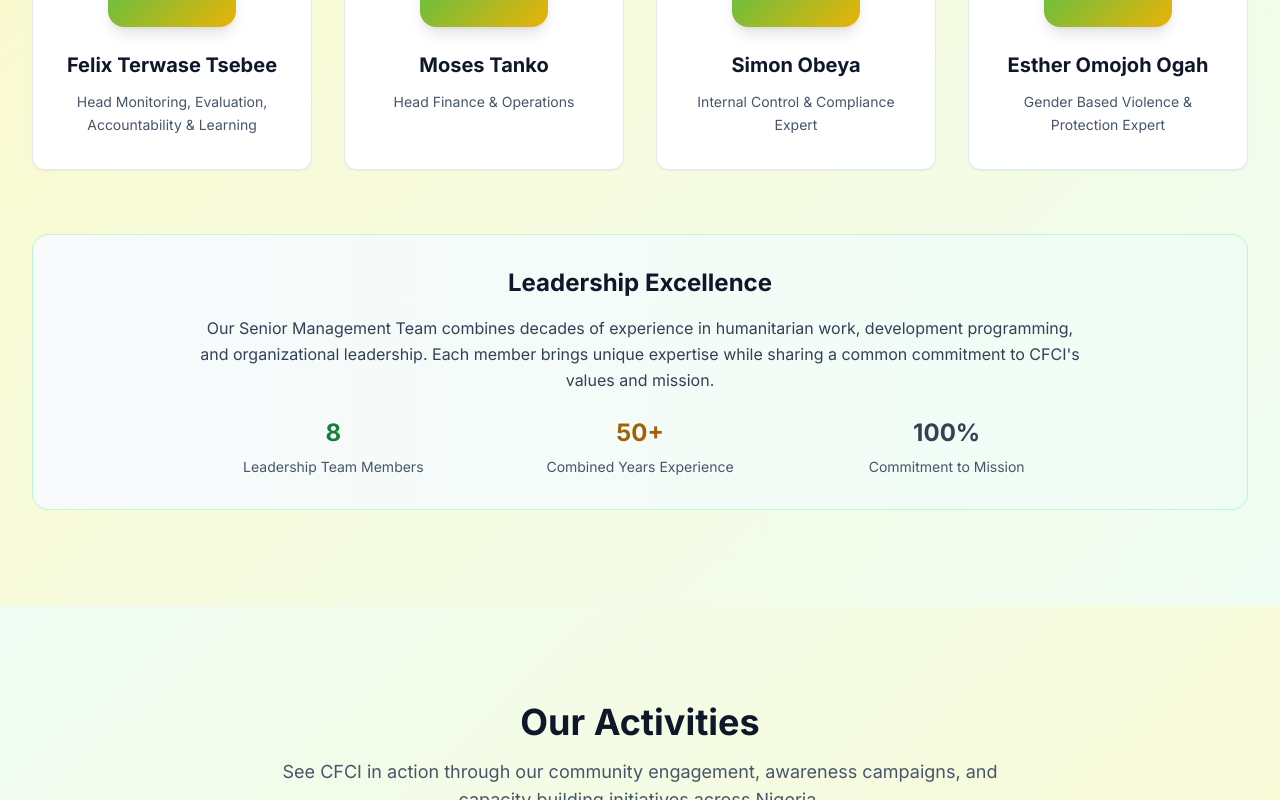
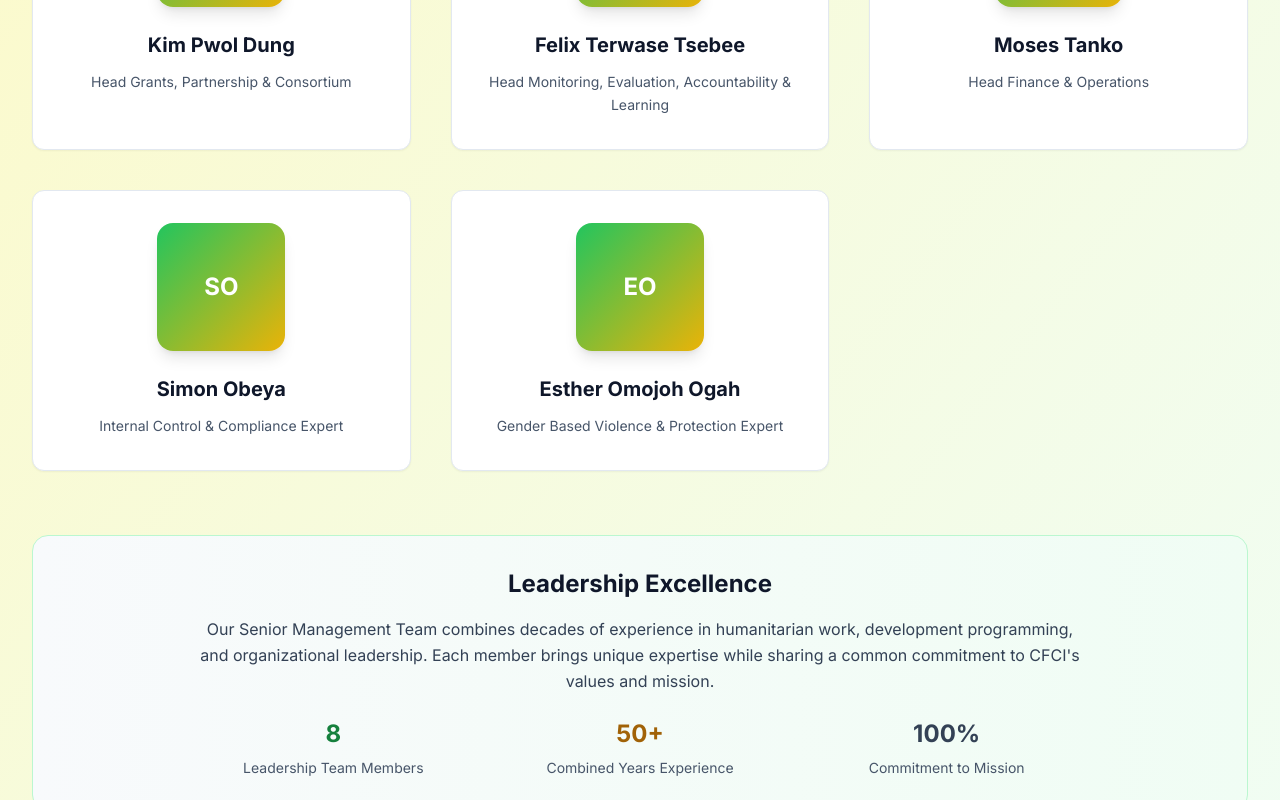
Before and after one commit to Agyobarty1/Care-First-Community-Initiative-repository-, a React (Vite) app: page / in a window 1280 px wide. Shown: the part 5542-6342 px from the top of the page. Built offline with nearby package versions, Linux system fonts and the light colour scheme.

Commit message:
Modeified SMT.tsx

```diff
--- a/src/components/SMT.tsx
+++ b/src/components/SMT.tsx
@@ -1,84 +1,3 @@
-// import React from 'react';
-// import { teamMembers } from '@/data/constants';
-
-// const SMT: React.FC = () => {
-//   return (
-//     <section id="smt" className="section-padding bg-gradient-to-br from-secondary-100 to-primary-50">
-//       <div className="container-custom">
-//         <div className="text-center mb-16">
-//           <h1 className="text-3xl md:text-4xl font-bold text-brand-900 mb-4">
-//             Senior Management Team
-//           </h1>
-//           <p className="text-lg text-brand-600 max-w-3xl mx-auto">
-//             Our leadership team brings together diverse expertise and unwavering commitment
-//             to drive CFCI's mission forward.
-//           </p>
-//         </div>
-
-//         <div className="grid sm:grid-cols-2 lg:grid-cols-3 xl:grid-cols-4 gap-8">
-//           {teamMembers.map((member, index) => (
-//             <div
-//               key={member.id}
-//               className="card p-8 text-center group hover:shadow-lg transition-all duration-300 hover:-translate-y-1 animate-fade-in"
-//               style={{ animationDelay: `${index * 0.1}s` }}
-//             >
-//               {/* Photo Placeholder */}
-//               <div className="w-32 h-32 bg-gradient-to-br from-primary-500 to-secondary-500
-//               rounded-2xl flex items-center justify-center text-white text-2xl font-bold
-//               mx-auto mb-6 group-hover:scale-105 transition-transform duration-300 shadow-lg">
-//                 {member.initials}
-//               </div>
-
-//               {/* Name */}
-//               <h3 className="text-xl font-bold text-brand-900 mb-3 group-hover:text-primary-700 transition-colors">
-//                 {member.name}
-//               </h3>
-
-//               {/* Position */}
-//               <p className="text-brand-600 text-sm leading-relaxed">
-//                 {member.position}
-//               </p>
-//             </div>
-//           ))}
-//         </div>
-
-//         {/* Leadership Statement */}
-//         <div className="mt-16 bg-gradient-to-r from-brand-50 to-primary-50 rounded-2xl p-8 border border-primary-200">
-//           <div className="text-center max-w-4xl mx-auto">
-//             <h3 className="text-2xl font-bold text-brand-900 mb-4">
-//               Leadership Excellence
-//             </h3>
-//             <p className="text-brand-700 leading-relaxed mb-6">
-//               Our Senior Management Team combines decades of experience in humanitarian work,
-//               development programming, and organizational leadership. Each member brings unique
-//               expertise while sharing a common commitment to CFCI's values and mission.
-//             </p>
-//             <div className="grid md:grid-cols-3 gap-6 text-center">
-//               <div>
-//                 <div className="text-2xl font-bold text-primary-700 mb-2">8</div>
-//                 <div className="text-sm text-brand-600">Leadership Team Members</div>
-//               </div>
-//               <div>
-//                 <div className="text-2xl font-bold text-secondary-700 mb-2">50+</div>
-//                 <div className="text-sm text-brand-600">Combined Years Experience</div>
-//               </div>
-//               <div>
-//                 <div className="text-2xl font-bold text-brand-700 mb-2">100%</div>
-//                 <div className="text-sm text-brand-600">Commitment to Mission</div>
-//               </div>
-//             </div>
-//           </div>
-//         </div>
-//       </div>
-//     </section>
-//   );
-// };
-
-// export default SMT;
-
-
-
-
 import React from 'react';
 import { teamMembers } from '@/data/constants';
 
@@ -98,11 +17,12 @@ const SMT: React.FC = () => {
         </div>
 
         {/* Team Grid */}
-        <div className="grid sm:grid-cols-2 lg:grid-cols-3 xl:grid-cols-4 gap-8">
+        <div className="grid sm:grid-cols-2 lg:grid-cols-3 xl:grid-cols-3 gap-10">
           {teamMembers.map((member, index) => (
             <div
               key={member.id}
-              className="card p-8 text-center group hover:shadow-lg transition-all duration-300 hover:-translate-y-1 animate-fade-in"
+              className="card p-8 text-center group hover:shadow-lg
+              transition-all duration-300 hover:-translate-y-1 animate-fade-in"
               style={{ animationDelay: `${index * 0.1}s` }}
             >
               {/* Profile Image or Initials */}
@@ -137,9 +57,9 @@ const SMT: React.FC = () => {
         {/* Leadership Statement */}
         <div className="mt-16 bg-gradient-to-r from-brand-50 to-primary-50 rounded-2xl p-8 border border-primary-200">
           <div className="text-center max-w-4xl mx-auto">
-            <h3 className="text-2xl font-bold text-brand-900 mb-4">
+            <h1 className="text-2xl font-bold text-brand-900 mb-4">
               Leadership Excellence
-            </h3>
+            </h1>
             <p className="text-brand-700 leading-relaxed mb-6">
               Our Senior Management Team combines decades of experience in humanitarian work,
               development programming, and organizational leadership. Each member brings unique
```
